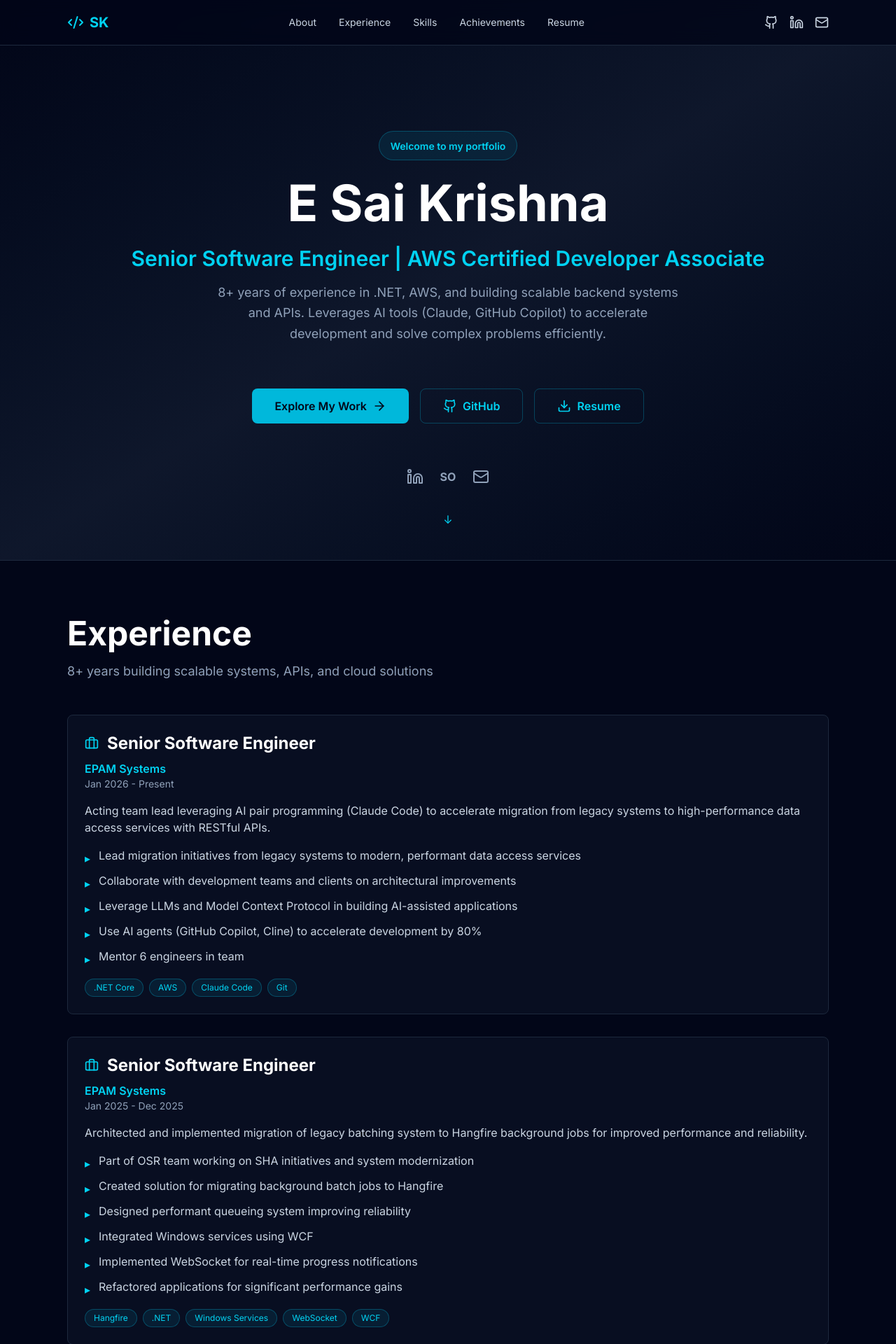
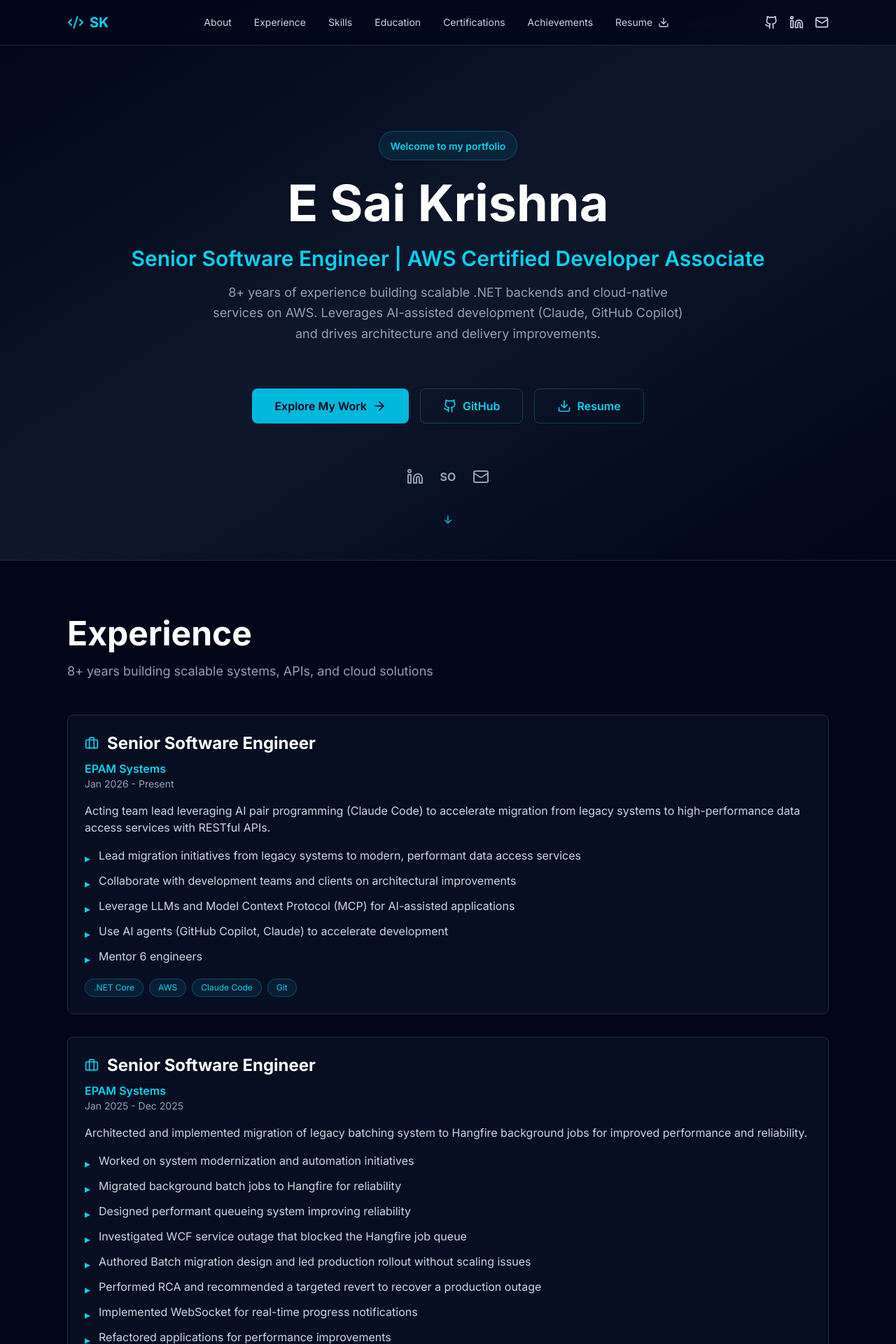
Before and after one commit to ekrishnas/ekrishnas.github.io, a Next.js app: page / in a window 1280 px wide. Shown: the top 1920 px of the page at 70% size. Built offline with nearby package versions, Linux system fonts and the light colour scheme.

Commit message:
Added more details

```diff
--- a/src/app/page.tsx
+++ b/src/app/page.tsx
@@ -2,7 +2,9 @@ import Navigation from '@/components/Navigation';
 import Hero from '@/components/Hero';
 import Experience from '@/components/Experience';
 import Skills from '@/components/Skills';
+import Education from '@/components/Education';
 import Achievements from '@/components/Achievements';
+import Certifications from '@/components/Certifications';
 import Contact from '@/components/Contact';
 import Footer from '@/components/Footer';
 
@@ -13,7 +15,9 @@ export default function Home() {
       <Hero />
       <Experience />
       <Skills />
+      <Education />
       <Achievements />
+      <Certifications />
       <Contact />
       <Footer />
     </main>
--- /dev/null
+++ b/src/components/Certifications.tsx
@@ -0,0 +1,72 @@
+"use client";
+
+import { certifications } from "@/data/portfolio";
+import { Award } from "lucide-react";
+
+function getYear(dateStr: string) {
+  if (!dateStr) return "Unspecified";
+  const m = dateStr.match(/(\d{4})/);
+  return m ? m[1] : "Unspecified";
+}
+
+export default function Certifications() {
+  // clone and sort by year (desc). Unspecified dates go last.
+  const sorted = [...certifications].sort((a, b) => {
+    const ay = getYear(a.date);
+    const by = getYear(b.date);
+    if (ay === "Unspecified" && by === "Unspecified") return a.title.localeCompare(b.title);
+    if (ay === "Unspecified") return 1;
+    if (by === "Unspecified") return -1;
+    return parseInt(by) - parseInt(ay) || a.title.localeCompare(b.title);
+  });
+
+  const groups: Record<string, typeof certifications> = {};
+  sorted.forEach((c) => {
+    const y = getYear(c.date);
+    if (!groups[y]) groups[y] = [];
+    groups[y].push(c);
+  });
+
+  const years = Object.keys(groups).sort((a, b) => {
+    if (a === "Unspecified") return 1;
+    if (b === "Unspecified") return -1;
+    return parseInt(b) - parseInt(a);
+  });
+
+  return (
+    <section id="certifications" className="py-20 bg-slate-900 border-t border-slate-800">
+      <div className="max-w-6xl mx-auto px-4 sm:px-6 lg:px-8">
+        <h2 className="text-4xl md:text-5xl font-bold text-white mb-4">Certifications</h2>
+        <p className="text-slate-400 text-lg mb-8">Professional certifications and accreditations</p>
+
+        <div className="space-y-8">
+          {years.map((year) => (
+            <div key={year}>
+              <h3 className="text-2xl font-semibold text-slate-200 mb-4">{year === "Unspecified" ? "Other / Unspecified" : year}</h3>
+              <div className="grid grid-cols-1 md:grid-cols-2 gap-6">
+                {groups[year].map((cert, idx) => (
+                  <div key={idx} className="bg-slate-800/50 border border-slate-700 rounded-lg p-6 flex flex-col gap-2">
+                    <div className="flex items-start gap-3">
+                      <Award className="text-cyan-400" size={20} />
+                      <div>
+                        <h4 className="text-lg font-bold text-white">{cert.title}</h4>
+                        <p className="text-slate-300 text-sm">{cert.issuer}{cert.issued ? ` — ${cert.issued}` : (cert.date ? ` — ${cert.date}` : '')}</p>
+                      </div>
+                    </div>
+                    <div className="text-slate-400 text-sm">
+                      {cert.credentialId && <div>Credential ID: {cert.credentialId}</div>}
+                      {cert.expires && <div>Expires: {cert.expires}</div>}
+                    </div>
+                    {cert.link && (
+                      <a href={cert.link} target="_blank" rel="noopener noreferrer" className="text-cyan-400 text-sm mt-2 inline-block">Verify / View</a>
+                    )}
+                  </div>
+                ))}
+              </div>
+            </div>
+          ))}
+        </div>
+      </div>
+    </section>
+  );
+}
--- /dev/null
+++ b/src/components/Education.tsx
@@ -0,0 +1,26 @@
+"use client";
+
+import { education } from "@/data/portfolio";
+
+export default function Education() {
+  return (
+    <section id="education" className="py-20 bg-slate-900 border-t border-slate-800">
+      <div className="max-w-6xl mx-auto px-4 sm:px-6 lg:px-8">
+        <h2 className="text-4xl md:text-5xl font-bold text-white mb-4">Education</h2>
+        <p className="text-slate-400 text-lg mb-8">Academic qualifications and institutions</p>
+
+        <div className="grid grid-cols-1 md:grid-cols-2 gap-6">
+          {education.map((edu, idx) => (
+            <div key={idx} className="bg-slate-800/50 border border-slate-700 rounded-lg p-6">
+              <h3 className="text-xl font-bold text-white">{edu.degree} - {edu.field}</h3>
+              <p className="text-slate-300">{edu.university_full} — {edu.university}</p>
+              <div className="mt-2 text-slate-400 text-sm">
+                <span className="font-semibold text-slate-200">Year:</span> {edu.year} • <span className="font-semibold text-slate-200">Score:</span> {edu.percentage}
+              </div>
+            </div>
+          ))}
+        </div>
+      </div>
+    </section>
+  );
+}
--- a/src/components/Navigation.tsx
+++ b/src/components/Navigation.tsx
@@ -2,7 +2,7 @@
 
 import Link from "next/link";
 import { personalInfo } from "@/data/portfolio";
-import { Github, Linkedin, Mail, Code2 } from "lucide-react";
+import { Github, Linkedin, Mail, Code2, Download } from "lucide-react";
 
 export default function Navigation() {
   return (
@@ -18,9 +18,14 @@ export default function Navigation() {
             <Link href="#about" className="text-slate-300 hover:text-cyan-400 transition text-sm">About</Link>
             <Link href="#experience" className="text-slate-300 hover:text-cyan-400 transition text-sm">Experience</Link>
             <Link href="#skills" className="text-slate-300 hover:text-cyan-400 transition text-sm">Skills</Link>
+            <Link href="#education" className="text-slate-300 hover:text-cyan-400 transition text-sm">Education</Link>
+            <Link href="#certifications" className="text-slate-300 hover:text-cyan-400 transition text-sm">Certifications</Link>
             <Link href="#achievements" className="text-slate-300 hover:text-cyan-400 transition text-sm">Achievements</Link>
             {personalInfo.resume && (
-              <a href={personalInfo.resume} download className="text-slate-300 hover:text-cyan-400 transition text-sm">Resume</a>
+              <a href={personalInfo.resume} download className="flex items-center gap-2 text-slate-300 hover:text-cyan-400 transition text-sm">
+                <span>Resume</span>
+                <Download size={16} />
+              </a>
             )}
           </div>
 
--- a/src/data/portfolio.ts
+++ b/src/data/portfolio.ts
@@ -1,14 +1,14 @@
 export const personalInfo = {
   name: "E Sai Krishna",
   title: "Senior Software Engineer | AWS Certified Developer Associate",
-  bio: "8+ years of experience in .NET, AWS, and building scalable backend systems and APIs. Leverages AI tools (Claude, GitHub Copilot) to accelerate development and solve complex problems efficiently.",
+  bio: "8+ years of experience building scalable .NET backends and cloud-native services on AWS. Leverages AI-assisted development (Claude, GitHub Copilot) and drives architecture and delivery improvements.",
   email: "krishnas1433@gmail.com",
   phone: "+91-9908866642",
   linkedin: "https://linkedin.com/in/ekrishnas",
   github: "https://github.com/ekrishnas",
   stackoverflow: "https://stackoverflow.com/users/5826312/krishna422",
   // path to a resume file placed in the public folder; update as needed
-  resume: "/Eswarabhatla Sai Krishna .NET Resume - May 2026.pdf",
+  resume: "/Eswarabhatla_Sai_Krishna_Resume_2026.pdf",
 };
 
 export const experience = [
@@ -21,9 +21,9 @@ export const experience = [
     highlights: [
       "Lead migration initiatives from legacy systems to modern, performant data access services",
       "Collaborate with development teams and clients on architectural improvements",
-      "Leverage LLMs and Model Context Protocol in building AI-assisted applications",
-      "Use AI agents (GitHub Copilot, Cline) to accelerate development by 80%",
-      "Mentor 6 engineers in team",
+      "Leverage LLMs and Model Context Protocol (MCP) for AI-assisted applications",
+      "Use AI agents (GitHub Copilot, Claude) to accelerate development",
+      "Mentor 6 engineers",
     ],
     technologies: [".NET Core", "AWS", "Claude Code", "Git"],
   },
@@ -34,12 +34,14 @@ export const experience = [
     duration: "Jan 2025 - Dec 2025",
     description: "Architected and implemented migration of legacy batching system to Hangfire background jobs for improved performance and reliability.",
     highlights: [
-      "Part of OSR team working on SHA initiatives and system modernization",
-      "Created solution for migrating background batch jobs to Hangfire",
+      "Worked on system modernization and automation initiatives",
+      "Migrated background batch jobs to Hangfire for reliability",
       "Designed performant queueing system improving reliability",
-      "Integrated Windows services using WCF",
+      "Investigated WCF service outage that blocked the Hangfire job queue",
+      "Authored Batch migration design and led production rollout without scaling issues",
+      "Performed RCA and recommended a targeted revert to recover a production outage",
       "Implemented WebSocket for real-time progress notifications",
-      "Refactored applications for significant performance gains",
+      "Refactored applications for performance improvements",
     ],
     technologies: ["Hangfire", ".NET", "Windows Services", "WebSocket", "WCF"],
   },
@@ -52,6 +54,7 @@ export const experience = [
     highlights: [
       "Debugged complex .NET systems for performance issues",
       "Designed solutions using ASP.NET, .NET Core, Angular, PostgreSQL",
+      "Authored design document to migrate data-access services to REST targeting ~50% performance improvement",
       "Analyzed codebase and proposed performance mitigation strategies",
       "Evaluated AWS infrastructure for application performance",
       "Collaborated with teams on architectural alignment",
@@ -82,10 +85,12 @@ export const experience = [
     description: "Developed insurance-based product using APIs, third-party integrations, and complex payment workflows.",
     highlights: [
       "Designed APIs for Socotra Policy Administration System integration",
-      "Implemented quote pricing with automated underwriting approval (<5 seconds)",
-      "Optimized document generation reducing time by 5+ seconds",
-      "Constructed mapping layer and stored procedures for seamless integration",
-      "Integrated Stripe Payment Gateway for post-payment workflows",
+      "Implemented quote pricing with automated underwriting approval (<5s)",
+      "Optimized document generation (−5s)",
+      "Built mapping layer and stored procedures for integrations",
+      "Authored API documentation for Stripe and third-party integrations",
+      "Prototyped and implemented webhook-based payment flow to decouple order processing from payment, improving UX",
+      "Integrated Stripe payment workflows",
     ],
     technologies: ["C#", ".NET", "GraphQL", "Stripe", "Socotra API"],
   },
@@ -142,32 +147,57 @@ export const certifications = [
   {
     title: "Claude Certified Architect - Foundations",
     issuer: "Anthropic",
-    date: "May 2026",
+    date: "Apr 2026",
+    issued: "Apr 2026",
+    expires: "Oct 2026",
+    credentialId: "94scecxkigmy",
     link: "https://verify.skilljar.com/c/94scecxkigmy",
   },
   {
     title: "AWS Certified AI Practitioner",
     issuer: "Amazon Web Services",
-    date: "September 2025",
+    date: "Sep 2025",
+    issued: "Sep 2025",
+    expires: "Sep 2028",
+    credentialId: "3a89d537c74c4066b7b8c83fccf89042",
     link: "https://www.credly.com/badges/24c246a7-187a-4111-92ad-8148e8f3e18c/linked_in_profile",
   },
   {
     title: "AWS Certified Developer - Associate",
     issuer: "Amazon Web Services",
-    date: "August 2025",
+    date: "Aug 2025",
+    issued: "Aug 2025",
+    expires: "Aug 2028",
+    credentialId: "9d4eb105fdb6463683f4f05510c9376c",
     link: "https://www.credly.com/badges/b773f8ce-81e1-419f-84b7-b2bf2766b663/public_url",
+  },
+  {
+    title: "AWS Certified Solutions Architect - Professional",
+    issuer: "Amazon Web Services",
+    date: "",
+    link: "",
   },
   {
     title: "Google Cloud: Generative AI Leader",
     issuer: "Google Cloud",
-    date: "June 2025",
+    date: "Jun 2025",
+    issued: "Jun 2025",
+    expires: "Jun 2026",
+    credentialId: "4718300066ce4c4196eef2aa78f6f464",
     link: "https://www.credly.com/badges/2290cd1e-91ab-412e-a693-14ed54a8c6c4/public_url",
   },
   {
     title: "AWS Partner: Technical Accredited",
     issuer: "Amazon Web Services",
     date: "August 2024",
+    issued: "Aug 2024",
     link: "https://www.credly.com/badges/f5b353ba-f4c3-4ca5-bbcb-7b9a9488b394/public_url",
+  },
+  {
+    title: "Certified Technical Interviewer",
+    issuer: "Internal / Account",
+    date: "",
+    link: "",
   },
 ];
 
@@ -189,9 +219,22 @@ export const education = [
     degree: "Bachelor of Technology",
     field: "Electronics and Communications",
     university: "Keshav Memorial Institute of Technology",
-    percentage: "67%",
     year: 2015,
     university_full: "Jawaharlal Nehru Technological University",
+  },
+  {
+    degree: "Board of Intermediate",
+    field: "Intermediate",
+    university: "Sri Chaitanya Junior College",
+    year: 2011,
+    university_full: "Sri Chaitanya Junior College",
+  },
+  {
+    degree: "School of Secondary",
+    field: "Secondary School Certificate",
+    university: "Don Bosco High School",
+    year: 2009,
+    university_full: "Don Bosco High School",
   },
 ];
 
@@ -216,4 +259,24 @@ export const achievements = [
     value: "40%",
     description: "Reduced errors via event-driven architecture",
   },
+  {
+    metric: "Engineering Quality",
+    value: "",
+    description: "Added Verify end-to-end integration tests and updated .editorconfig to improve code standards",
+  },
+  {
+    metric: "CI / Release Improvements",
+    value: "",
+    description: "Added build verification steps, Flyway DB migration checks in CI/Git hooks, and a release branching strategy using GitHub Actions",
+  },
+  {
+    metric: "AI Maturity",
+    value: "Level 3",
+    description: "Introduced agents, skills, a MCP server and tools; GenAI hackathon solution implemented",
+  },
+  {
+    metric: "Organizational Contributions",
+    value: "",
+    description: "Referrals, technical interviews, and knowledge-sharing sessions",
+  },
 ];
```
